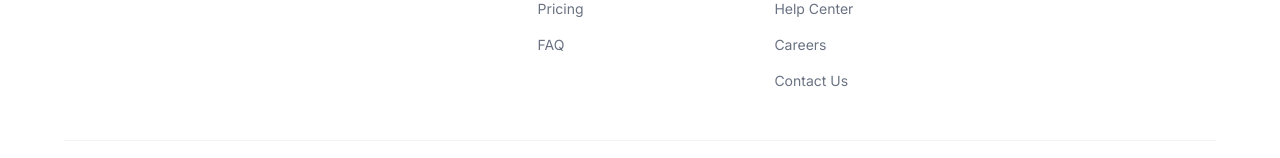
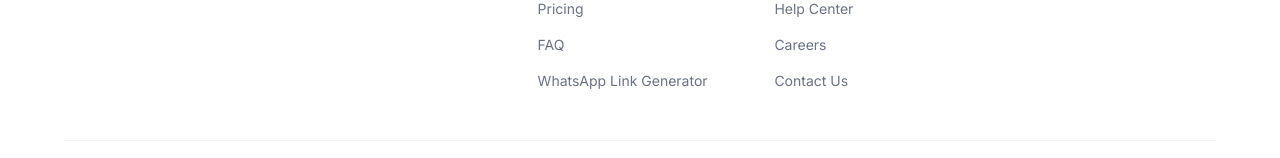
Before and after one commit to akvinayaktiwari/RigaChat, a React (Vite) app in the folder frontend/: page / in a window 1280 px wide. Shown: the part 9387-9545 px from the top of the page. Built offline with nearby package versions, Linux system fonts and the light colour scheme; no server answers.

Commit message:
feat: link the WhatsApp link generator from the footer
Without a link the page is reachable only from the sitemap.

```diff
--- a/frontend/src/components/landing/Footer.tsx
+++ b/frontend/src/components/landing/Footer.tsx
@@ -9,6 +9,7 @@ const LINK_COLUMNS = [
       { label: 'Integrations', href: '/#integrations' },
       { label: 'Pricing', href: '/pricing' },
       { label: 'FAQ', href: '/faq' },
+      { label: 'WhatsApp Link Generator', href: '/whatsapp-link-generator' },
     ],
   },
   {
```
